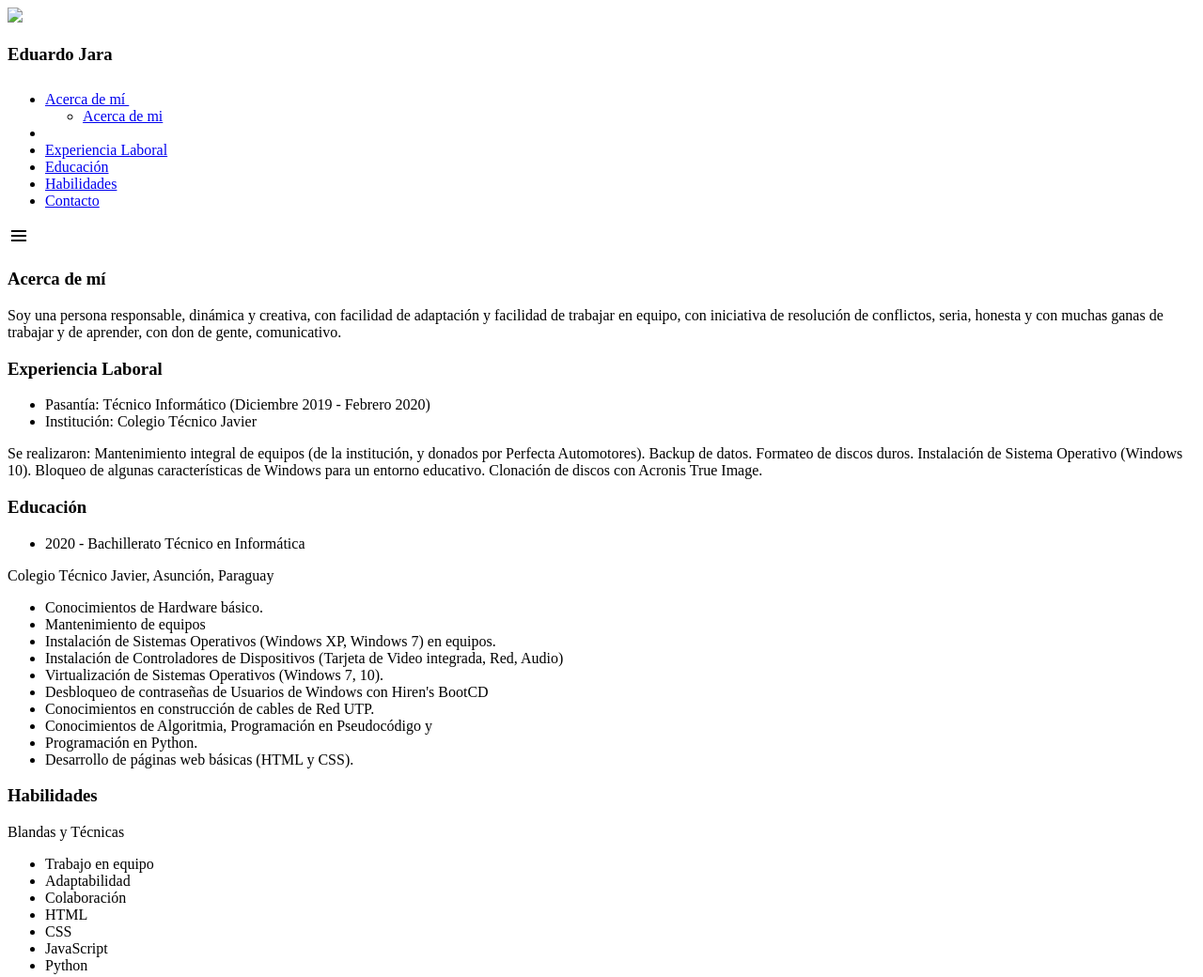
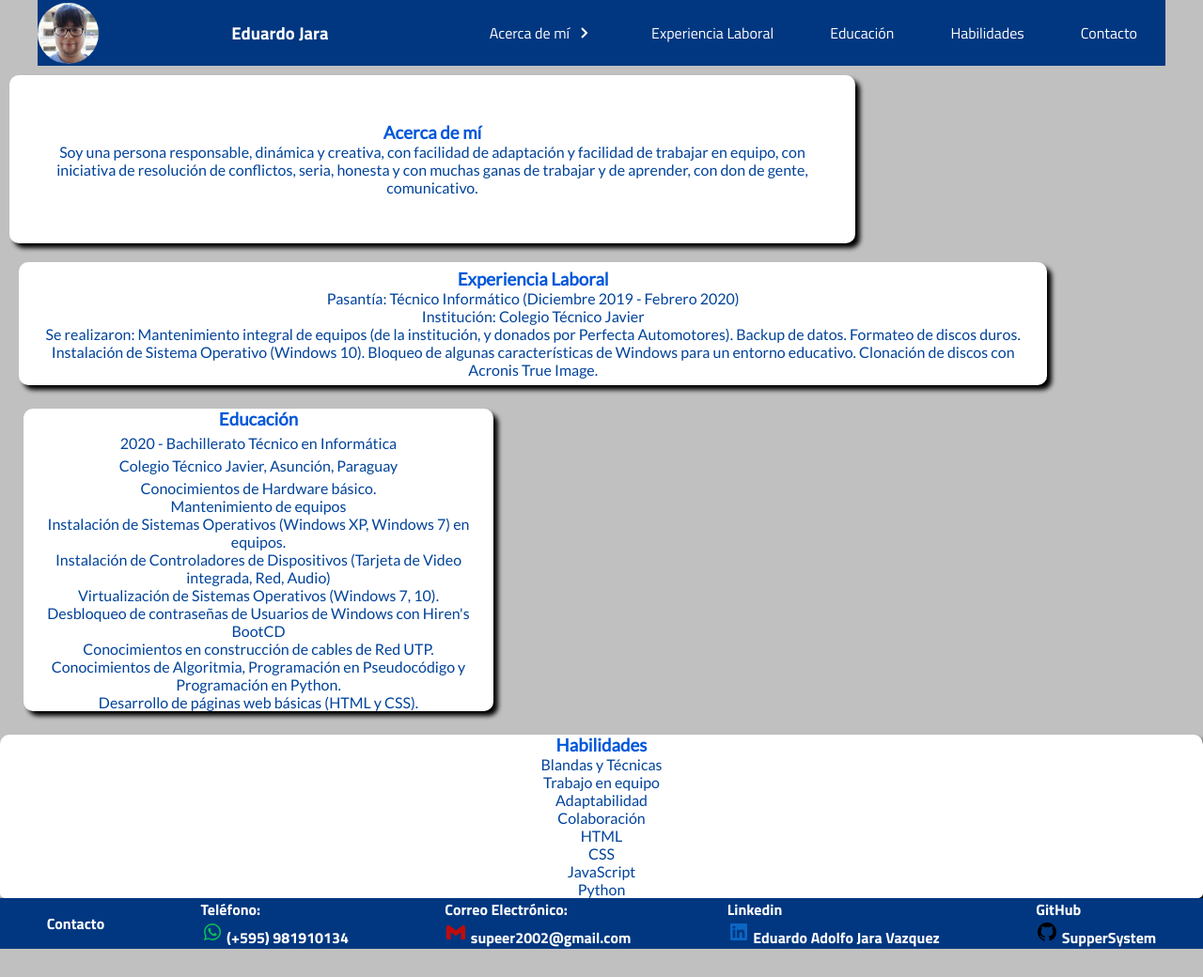
Before and after one commit to SupperSystem/Curriculum-Vitae-CV-HTML-CSS, a plain HTML site: page index.html in a window 1280 px wide. Shown: the top 1040 px of the page at 94% size. After the commit the page ends 1010 px from the top, so only its background shows below. Drawn offline with Linux system fonts and the light colour scheme; the site is published under a folder, as on GitHub Pages, so addresses that start at the root find nothing.

Commit message:
Error de rutas correjido

```diff
--- a/index.html
+++ b/index.html
@@ -5,21 +5,21 @@
     <meta charset="UTF-8">
     <meta name="viewport" content="width=device-width, initial-scale=1.0">
     <title>Eduardo Jara - Currículum Vitae (CV)</title>
-    <link rel="stylesheet" href="/CSS/cv_style.css">
+    <link rel="stylesheet" href="./CSS/cv_style.css">
 </head>
 
 <body>
     <header>
         <nav class="menu">
             <section class="menu__container">
-                <img src="/assets/IMG/Foto de perfil.png" class="logo__img">
+                <img src="./assets/IMG/Foto de perfil.png" class="logo__img">
                 <h1 class="menu__logo">Eduardo Jara</h1>
                 <!-- <h2 class="menu__logo2">Técnico en Informática</h2> -->
                 <ul class="menu__links">
 
                     <li class="menu__item menu__item--show">
                         <a href="#" class="menu__link">Acerca de mí
-                            <img src="assets/arrow.svg" class="menu__arrow">
+                            <img src="./assets/arrow.svg" class="menu__arrow">
                         </a>
                         <ul class="menu__nesting">
                             <li class="menu__inside">
@@ -35,7 +35,7 @@
                     <li class="menu__item menu__item--show"><a href="#contacto" class="menu__link">Contacto</a></li>
                 </ul>
                     <div class="menu__hamburguer">
-                        <img src="assets/menu.svg" class="menu__img">
+                        <img src="./assets/menu.svg" class="menu__img">
                     </div>
             </section>
         </nav>
@@ -98,26 +98,26 @@
         <h4 id="contacto">Contacto</h4>
         <div class="telefono">
             <p>Teléfono:</p>
-            <img src="assets/whatsapp.svg">
+            <img src="./assets/whatsapp.svg">
             <a href="tel:+595981910134">(+595) 981910134</a>
         </div>
         <div class="correo">
             <p>Correo Electrónico:</p>
-            <img src="assets/email.svg">
+            <img src="./assets/email.svg">
             <a href="mailto:supeer2002@gamil.com">supeer2002@gmail.com</a>
         </div>
         <div class="linkedin">
             <p>Linkedin</p>
-            <img src="assets/linkedIn.svg">
+            <img src="./assets/linkedIn.svg">
             <a href="https://www.linkedin.com/in/eduardo-adolfo-jara-vazquez">Eduardo Adolfo Jara Vazquez</a>
         </div>
         <div class="github">
             <p>GitHub</p>
-            <img src="assets/github.svg">
+            <img src="./assets/github.svg">
             <a href="https://github.com/SupperSystem">SupperSystem</a>
         </div>
     </footer>
-    <script src="JS/app.js"></script>
+    <script src="./JS/app.js"></script>
 </body>
 
 </html>
```
